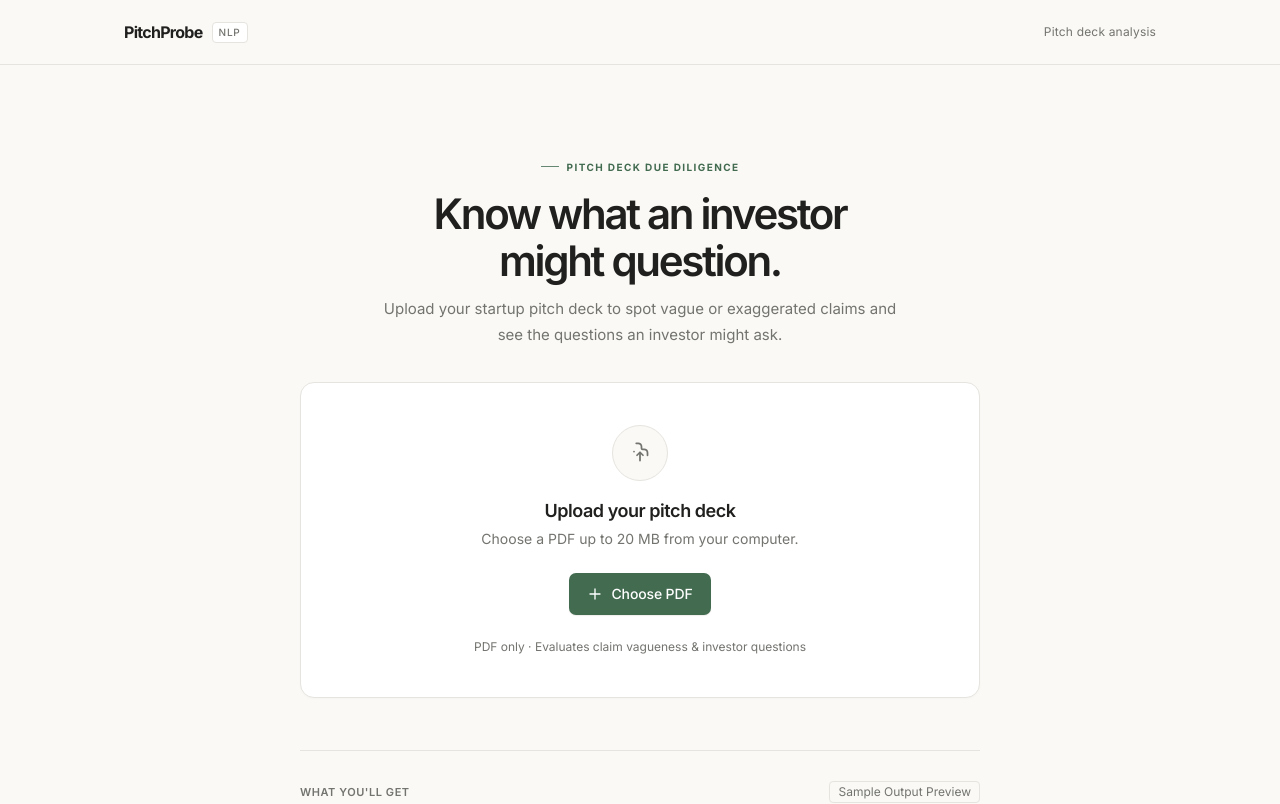
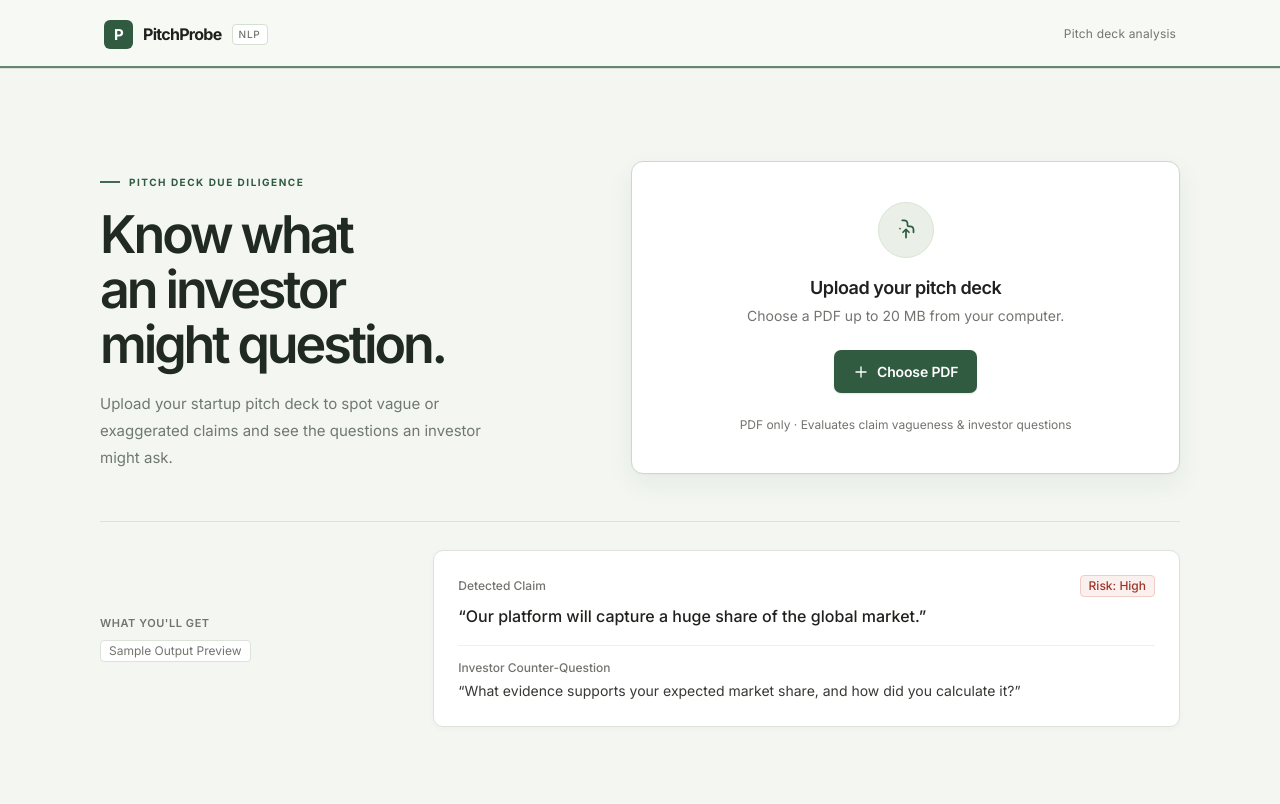
Before and after one commit to divyanshsaxena2209/pitchprobe, a Next.js app: page / in a window 1280 px wide. Shown: the top 804 px of the page. Built offline with nearby package versions, Linux system fonts and the light colour scheme.

Commit message:
Refresh PitchProbe theme with paper-and-forest minimal styling

```diff
--- a/src/app/globals.css
+++ b/src/app/globals.css
@@ -1,254 +1,213 @@
 @import "tailwindcss";
 
+/* PitchProbe — paper-and-forest visual system */
 :root {
   color-scheme: light;
-  --bg-warm: #FAF9F6;
-  --text-main: #20211F;
-  --text-muted: #73746F;
-  --accent-green: #426B50;
-  --accent-green-hover: #365741;
-  --border-subtle: #E6E4DE;
+  --bg-warm: #F3F6F1;
+  --text-main: #202922;
+  --text-muted: #6F7970;
+  --accent-green: #315B41;
+  --accent-green-hover: #244832;
+  --border-subtle: #DCE4D9;
   --surface-white: #FFFFFF;
-  --surface-muted: #F5F4F0;
-  --border-strong: #D8D6CE;
+  --surface-muted: #EAF0E8;
+  --border-strong: #BFCDBE;
 }
-
 * { box-sizing: border-box; }
-
-html {
-  min-height: 100%;
-  scroll-behavior: smooth;
-}
-
+html { min-height: 100%; scroll-behavior: smooth; }
 body {
   min-height: 100%;
-  background-color: var(--bg-warm);
+  background: var(--bg-warm);
   color: var(--text-main);
   font-family: var(--font-inter), system-ui, -apple-system, BlinkMacSystemFont, "Segoe UI", Roboto, sans-serif;
   -webkit-font-smoothing: antialiased;
   -moz-osx-font-smoothing: grayscale;
   text-rendering: optimizeLegibility;
 }
-
-::selection {
-  background: rgb(66 107 80 / 16%);
-  color: var(--text-main);
-}
-
-*:focus-visible {
-  outline: 2px solid var(--accent-green);
-  outline-offset: 3px;
-}
-
+::selection { background: rgb(49 91 65 / 17%); color: var(--text-main); }
+*:focus-visible { outline: 2px solid var(--accent-green); outline-offset: 3px; }
 button {
   -webkit-tap-highlight-color: transparent;
   transition: background-color 160ms ease, border-color 160ms ease, color 160ms ease, box-shadow 160ms ease, transform 160ms ease;
 }
-
 button:active:not(:disabled) { transform: translateY(1px); }
-
 .app-shell { background: var(--bg-warm); }
 
+/* Quiet, branded header with the same grid as the content. */
 .site-header {
+  position: relative; z-index: 1;
   border-color: var(--border-subtle);
-  background: rgb(250 249 246 / 94%);
+  background: #F7F9F5;
+}
+.site-header::after {
+  content: ""; position: absolute; inset: auto 0 0;
+  height: 2px; background: var(--accent-green); opacity: .72;
+}
+.site-header-inner { max-width: 1120px; height: 68px; }
+.brand-lockup { gap: 10px; }
+.brand-lockup::before {
+  content: "P"; display: grid; place-items: center;
+  width: 29px; height: 29px; flex: 0 0 29px;
+  border-radius: 6px; color: #FFFFFF; background: var(--accent-green);
+  font-size: 15px; line-height: 1; font-weight: 700; letter-spacing: -.06em;
+}
+.brand-name { font-size: 16px; font-weight: 650; letter-spacing: -.045em; }
+.product-tag {
+  border-radius: 4px; padding: 3px 6px; font-size: 10px;
+  letter-spacing: .08em; line-height: 1.3; border-color: #D5DFD2; background: #FFFFFF;
+}
+.header-descriptor { font-size: 12px; letter-spacing: .015em; }
+
+/* Editorial two-column layout: headline beside the existing upload action. */
+.main-stage {
+  display: flex; align-items: center; justify-content: center; width: 100%;
+  padding-top: clamp(50px, 7vw, 88px); padding-bottom: clamp(56px, 7vw, 88px);
+}
+.home-content {
+  display: grid;
+  grid-template-columns: minmax(0, .92fr) minmax(0, 1.08fr);
+  align-items: center; column-gap: clamp(30px, 5vw, 66px);
+  row-gap: 42px; max-width: 1080px; margin-inline: auto; text-align: left;
+}
+.home-intro { align-self: center; margin-bottom: 0; padding: 8px 0; text-align: left; }
+.hero-kicker {
+  display: inline-flex; align-items: center; gap: 9px; margin-bottom: 19px;
+  color: var(--accent-green); font-size: 10px; font-weight: 700;
+  letter-spacing: .15em; line-height: 1.4; text-transform: uppercase;
+}
+.hero-kicker::before {
+  content: ""; display: inline-block; width: 20px; height: 2px;
+  background: var(--accent-green); opacity: .9;
+}
+.hero-title {
+  max-width: 490px; margin: 0 0 17px; color: var(--text-main);
+  font-size: clamp(36px, 4.1vw, 52px); line-height: 1.055;
+  font-weight: 590; letter-spacing: -.06em; text-wrap: balance;
+}
+.hero-description {
+  max-width: 410px; margin: 0; color: var(--text-muted);
+  font-size: 15px; line-height: 1.8;
+}
+.upload-area { width: 100%; max-width: none; min-width: 0; }
+.home-content-results {
+  grid-template-columns: minmax(0, 1fr); max-width: 960px; row-gap: 28px;
+}
+.home-content-results .home-intro {
+  max-width: 700px; width: 100%; margin-inline: auto; text-align: center;
+}
+.home-content-results .hero-title {
+  max-width: 100%; font-size: clamp(30px, 3.7vw, 42px); margin-inline: auto;
+}
+.home-content-results .hero-description { margin-inline: auto; }
+.home-content-results .upload-area { max-width: 100%; }
+
+/* Clear upload surface; restrained elevation, no effects or gradients. */
+.upload-dropzone {
+  border-radius: 12px; padding: clamp(28px, 3.4vw, 40px);
+  border-color: #CCD9CA; background: #FFFFFF;
+  box-shadow: 0 10px 28px rgb(36 62 42 / 6%), 0 1px 2px rgb(36 62 42 / 3%);
+  transition: border-color 180ms ease, box-shadow 180ms ease, background-color 180ms ease;
+}
+.upload-dropzone:hover {
+  border-color: #AFC3AD;
+  box-shadow: 0 14px 34px rgb(36 62 42 / 9%), 0 1px 2px rgb(36 62 42 / 4%);
+}
+.upload-dropzone > div > div:first-child {
+  border-color: #D8E4D5; background-color: #EAF0E8; color: var(--accent-green);
+}
+.primary-action {
+  min-height: 43px; padding-inline: 19px; border-radius: 7px;
+  border-color: var(--accent-green); background: var(--accent-green);
+  box-shadow: 0 1px 2px rgb(28 58 38 / 13%);
+  font-weight: 600; letter-spacing: -.01em;
+}
+.primary-action:hover:not(:disabled) {
+  background: var(--accent-green-hover);
+  box-shadow: 0 3px 8px rgb(28 58 38 / 16%);
+}
+.secondary-action { min-height: 43px; border-radius: 7px; }
+.upload-dropzone button { min-height: 43px; }
+
+/* Sample output is a quiet product preview beneath the two main columns. */
+.sample-preview {
+  grid-column: 1 / -1; display: grid;
+  grid-template-columns: minmax(190px, .55fr) minmax(0, 1.45fr);
+  align-items: center; gap: clamp(20px, 4vw, 50px);
+  max-width: 100%; width: 100%; margin-top: 0; padding-top: 28px;
+  border-color: var(--border-subtle); text-align: left;
+}
+.preview-heading {
+  display: flex; flex-direction: column; align-items: flex-start;
+  justify-content: center; gap: 9px; margin-bottom: 0;
+}
+.preview-heading > span:last-child { border-color: #DCE4D9; background: #FFFFFF; }
+.preview-card, .results-overview, .claim-card {
+  border-radius: 10px; border-color: var(--border-subtle);
+  box-shadow: 0 2px 7px rgb(31 47 33 / 3%);
+}
+.preview-card, .claim-card { transition: border-color 160ms ease, box-shadow 160ms ease; }
+.preview-card:hover, .claim-card:hover {
+  border-color: var(--border-strong); box-shadow: 0 5px 16px rgb(31 47 33 / 5%);
 }
 
-.site-header-inner {
-  max-width: 1080px;
-  height: 64px;
+/* Scannable results with controlled card weight and clear metrics. */
+.results-overview {
+  padding: clamp(18px, 2.7vw, 28px);
+  box-shadow: 0 3px 12px rgb(31 47 33 / 3%);
 }
+.metric-card {
+  min-height: 92px; display: flex; flex-direction: column;
+  align-items: center; justify-content: center; border-radius: 8px; padding: 14px 10px;
+}
+.metric-card > div:first-child {
+  font-size: 26px; line-height: 1.1; font-weight: 620;
+  letter-spacing: -.045em; font-variant-numeric: tabular-nums;
+}
+.metric-card > div:nth-child(2) { margin-top: 7px; font-size: 11px; line-height: 1.4; }
+.risk-filter { gap: 7px; padding-bottom: 3px; }
+.risk-filter-button {
+  min-height: 35px; padding: 7px 12px; border-radius: 6px; white-space: nowrap;
+}
+.claim-card { padding: clamp(18px, 2.8vw, 27px); box-shadow: 0 2px 8px rgb(31 47 33 / 3%); }
+.error-panel { border-radius: 8px; }
+.site-footer { border-color: var(--border-subtle); background: #F7F9F5; }
+.site-footer-inner { max-width: 1080px; line-height: 1.5; }
 
-.brand-lockup { gap: 9px; }
-
-.brand-name {
-  font-size: 16px;
-  font-weight: 650;
-  letter-spacing: -0.045em;
+@media (max-width: 760px) {
+  .site-header-inner { height: 62px; }
+  .main-stage { align-items: flex-start; padding-top: 48px; padding-bottom: 56px; }
+  .home-content {
+    grid-template-columns: minmax(0, 1fr); gap: 28px; max-width: 620px;
+  }
+  .home-intro { max-width: 560px; padding: 0; text-align: center; }
+  .hero-kicker { margin-bottom: 15px; }
+  .hero-title {
+    max-width: 550px; margin-inline: auto; font-size: clamp(32px, 7.5vw, 42px);
+    letter-spacing: -.05em;
+  }
+  .hero-description { max-width: 500px; margin-inline: auto; font-size: 14px; line-height: 1.75; }
+  .sample-preview {
+    grid-column: 1; grid-template-columns: minmax(0, 1fr); gap: 14px; padding-top: 24px;
+  }
+  .preview-heading { flex-direction: row; align-items: center; justify-content: space-between; }
+  .home-content-results { gap: 24px; }
+  .home-content-results .home-intro { text-align: center; }
 }
-
-.product-tag {
-  border-radius: 4px;
-  padding: 3px 6px;
-  font-size: 10px;
-  letter-spacing: 0.08em;
-  line-height: 1.3;
+@media (max-width: 480px) {
+  .header-descriptor { font-size: 10px; }
+  .brand-name { font-size: 15px; }
+  .brand-lockup { gap: 7px; }
+  .brand-lockup::before { width: 27px; height: 27px; flex-basis: 27px; }
+  .main-stage { padding-top: 40px; }
+  .upload-dropzone { padding: 26px 18px; }
+  .metric-card { min-height: 82px; padding: 12px 5px; }
+  .metric-card > div:nth-child(2) { max-width: 110px; font-size: 10px; }
+  .preview-heading { align-items: flex-start; flex-direction: column; }
 }
-
-.header-descriptor {
-  font-size: 12px;
-  letter-spacing: 0.015em;
-}
-
-.main-stage {
-  padding-top: clamp(48px, 7vw, 84px);
-  padding-bottom: clamp(54px, 7vw, 84px);
-}
-
-.home-content { max-width: 760px; }
-
-.home-intro { margin-bottom: 34px; }
-
-.hero-kicker {
-  display: inline-flex;
-  align-items: center;
-  gap: 8px;
-  margin-bottom: 16px;
-  color: var(--accent-green);
-  font-size: 10px;
-  font-weight: 650;
-  letter-spacing: 0.14em;
-  line-height: 1.4;
-  text-transform: uppercase;
-}
-
-.hero-kicker::before {
-  content: "";
-  display: inline-block;
-  width: 18px;
-  height: 1px;
-  background: var(--accent-green);
-  opacity: 0.8;
-}
-
-.hero-title {
-  max-width: 680px;
-  margin-inline: auto;
-  font-size: clamp(30px, 4vw, 42px);
-  line-height: 1.12;
-  font-weight: 600;
-  letter-spacing: -0.055em;
-  text-wrap: balance;
-}
-
-.hero-description {
-  max-width: 520px;
-  margin-inline: auto;
-  font-size: 15px;
-  line-height: 1.75;
-  color: var(--text-muted);
-}
-
-.upload-area { max-width: 680px; }
-
-.upload-dropzone {
-  border-radius: 14px;
-  padding: clamp(28px, 4vw, 42px);
-  box-shadow: 0 1px 2px rgb(32 33 31 / 2%);
-  transition: border-color 180ms ease, box-shadow 180ms ease, background-color 180ms ease;
-}
-
-.upload-dropzone:hover { box-shadow: 0 8px 24px rgb(32 33 31 / 4%); }
-
-.primary-action {
-  min-height: 42px;
-  padding-inline: 18px;
-  border-radius: 7px;
-  background: var(--accent-green);
-  box-shadow: 0 1px 1px rgb(32 33 31 / 8%);
-  letter-spacing: -0.01em;
-}
-
-.primary-action:hover:not(:disabled) {
-  background: var(--accent-green-hover);
-  box-shadow: 0 2px 5px rgb(32 33 31 / 10%);
-}
-
-.secondary-action { min-height: 42px; border-radius: 7px; }
-
-.sample-preview {
-  max-width: 680px;
-  margin-top: 52px;
-  padding-top: 30px;
-  border-color: var(--border-subtle);
-}
-
-.preview-heading { margin-bottom: 14px; }
-
-.preview-card,
-.results-overview,
-.claim-card {
-  border-radius: 12px;
-  border-color: var(--border-subtle);
-  box-shadow: 0 1px 2px rgb(32 33 31 / 2%);
-}
-
-.preview-card,
-.claim-card {
-  transition: border-color 160ms ease, box-shadow 160ms ease;
-}
-
-.preview-card:hover,
-.claim-card:hover {
-  border-color: var(--border-strong);
-  box-shadow: 0 4px 14px rgb(32 33 31 / 3%);
-}
-
-.results-overview { padding: clamp(18px, 3vw, 26px); }
-
-.metric-card {
-  min-height: 92px;
-  display: flex;
-  flex-direction: column;
-  align-items: center;
-  justify-content: center;
-  border-radius: 9px;
-  padding: 14px 10px;
-}
-
-.metric-card > div:first-child {
-  font-size: 25px;
-  line-height: 1.1;
-  font-weight: 600;
-  letter-spacing: -0.04em;
-  font-variant-numeric: tabular-nums;
-}
-
-.metric-card > div:nth-child(2) {
-  margin-top: 7px;
-  font-size: 11px;
-  line-height: 1.4;
-  letter-spacing: 0.005em;
-}
-
-.risk-filter { gap: 7px; padding-bottom: 3px; }
-
-.risk-filter-button {
-  min-height: 34px;
-  padding: 7px 11px;
-  border-radius: 6px;
-  white-space: nowrap;
-}
-
-.claim-card { padding: clamp(18px, 3vw, 26px); }
-
-.error-panel { border-radius: 9px; }
-
-.site-footer { border-color: var(--border-subtle); }
-
-.site-footer-inner {
-  max-width: 1080px;
-  line-height: 1.5;
-}
-
-@media (max-width: 640px) {
-  .site-header-inner { height: 58px; }
-  .header-descriptor { font-size: 11px; }
-  .main-stage { padding-top: 48px; padding-bottom: 54px; }
-  .hero-kicker { margin-bottom: 13px; }
-  .hero-title { font-size: clamp(28px, 7vw, 34px); letter-spacing: -0.045em; }
-  .hero-description { font-size: 14px; line-height: 1.7; }
-  .home-intro { margin-bottom: 28px; }
-  .sample-preview { margin-top: 40px; padding-top: 25px; }
-  .metric-card { min-height: 84px; padding: 12px 5px; }
-  .metric-card > div:nth-child(2) { max-width: 110px; font-size: 10px; }
-}
-
 @media (prefers-reduced-motion: reduce) {
   html { scroll-behavior: auto; }
   *, *::before, *::after {
-    transition-duration: 0.01ms !important;
-    animation-duration: 0.01ms !important;
+    transition-duration: .01ms !important; animation-duration: .01ms !important;
     animation-iteration-count: 1 !important;
   }
 }
```
